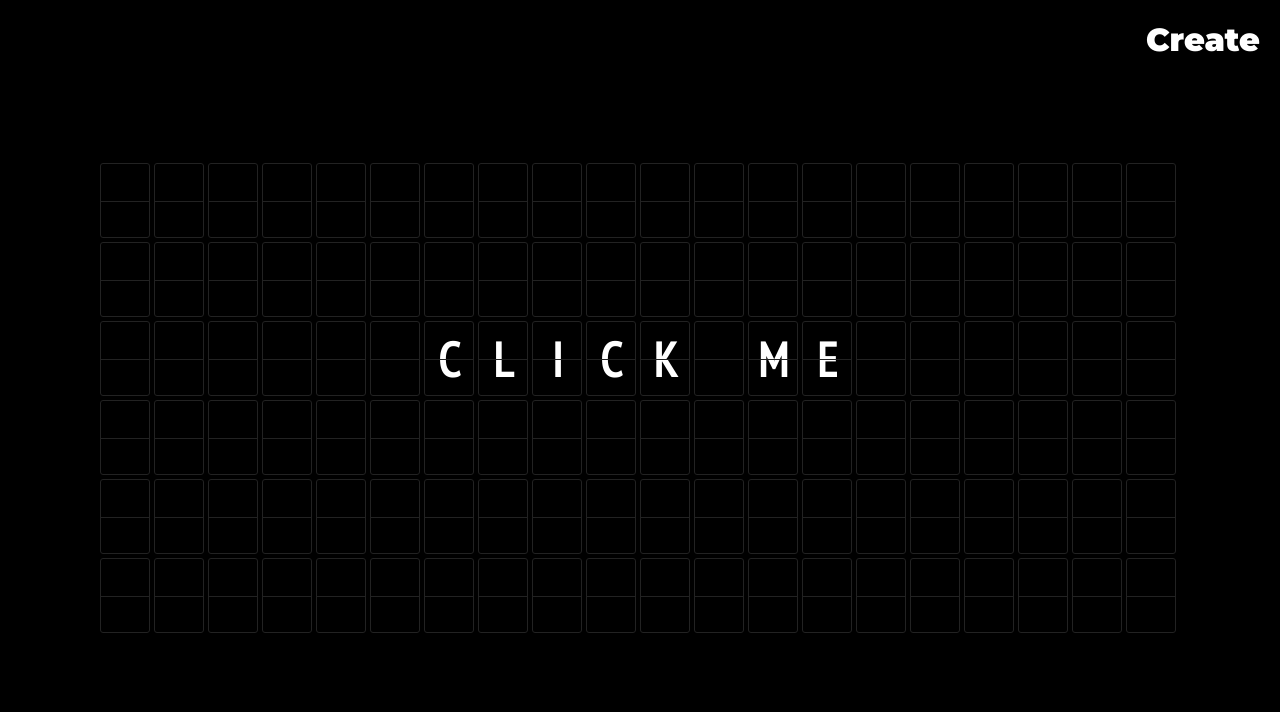
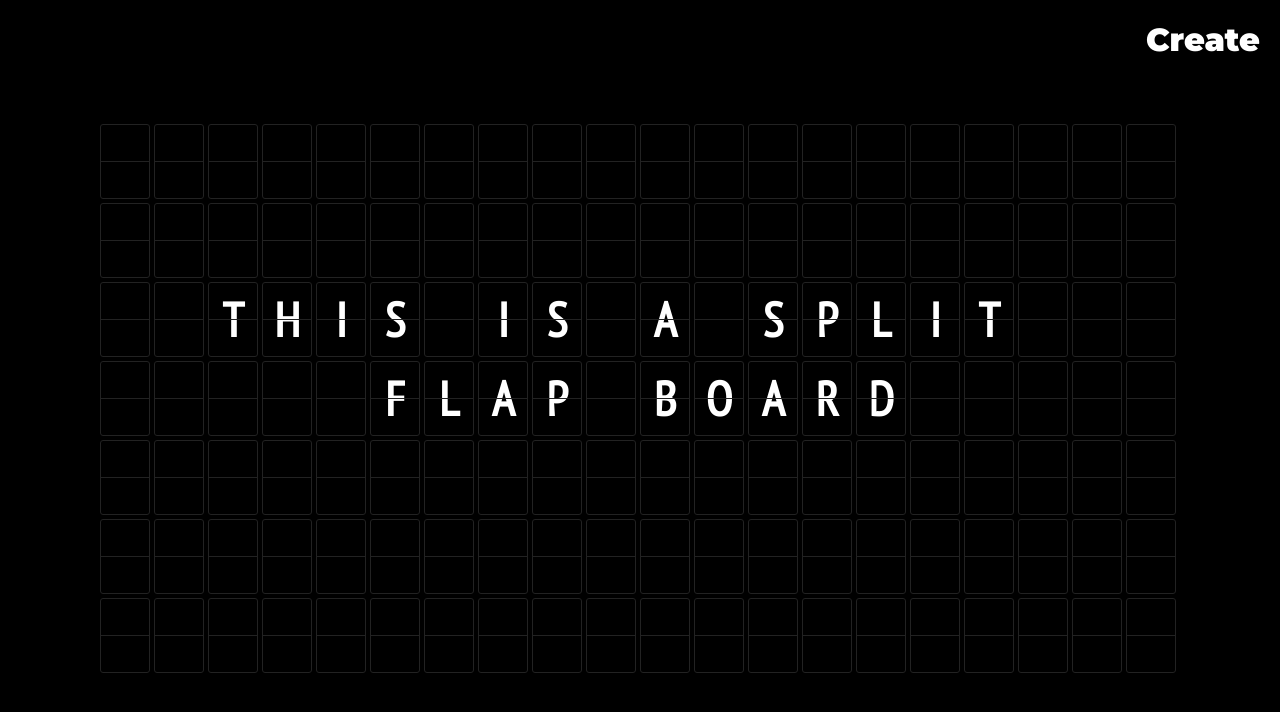
Before and after one commit to luketmillar/luketmillar.com, a React (Create React App) app: page /project/split-flap in a window 1280 px wide. Shown: the top 712 px of the page. Built offline with nearby package versions, Linux system fonts and the light colour scheme.

Commit message:
Start with random

```diff
--- a/src/projects/marquee/Board.tsx
+++ b/src/projects/marquee/Board.tsx
@@ -1,16 +1,22 @@
 import React from 'react'
 import SplitFlap from './SplitFlap'
-import { getLayout } from './layout'
+import { getLayout, getRandomLayout } from './layout'
 
 const duplicate = (x: (i: number) => React.ReactNode, n: number) => Array.from(new Array(n), (_, i) => x(i))
 
 interface IProps {
-    message: string
+    message: string | undefined
     width: number
     height: number
 }
 const Board = ({ message, width, height }: IProps) => {
-    const layout = React.useMemo(() => getLayout(message, width, height), [message, width, height])
+    const layout = React.useMemo(() => {
+        if (message) {
+            return getLayout(message, width, height)
+        } else {
+            return getRandomLayout(width, height)
+        }
+    }, [message, width, height])
     const center = Math.floor(width / 2)
     return <div>
         {duplicate((row: number) => (
--- a/src/projects/marquee/characters.ts
+++ b/src/projects/marquee/characters.ts
@@ -1,4 +1,4 @@
-export const characters = 'ABCDEFGHIJKLMNOPQRSTUVWXYZ1234567890=-+_|.,;:!?\'"@#$%^&*()~ '
+export const characters = 'ABCDEFGHIJKLMNOPQRSTUVWXYZ1234567890 .-+_|=,;:!?\'"@#$%^&*()~'
 export const characterList = characters.split('')
 
 export const getRandomCharacter = () => {
--- a/src/projects/marquee/index.tsx
+++ b/src/projects/marquee/index.tsx
@@ -6,8 +6,7 @@ import { Link } from 'react-router-dom'
 import styled from 'styled-components'
 
 const testMessages = [
-    'Click me',
-    'Welcome to Split Flap',
+    'This is a Split Flap board',
     'You can make your own',
     'click create In the top right',
 ]
@@ -29,14 +28,14 @@ const Marquee = () => {
         setIndex(-1)
         history.push('/project/split-flap')
     }
-    const message = messages[index] ?? ''
+    const message = messages[index]
     return <div onClick={nextMessage} style={{ display: 'flex', alignItems: 'center', justifyContent: 'center', height: '100vh' }}>
         <Switch>
             <Route path="/project/split-flap/create">
                 <Creator onCreate={onCreate} />
             </Route>
             <Route>
-                <Board message={message} width={20} height={6} />
+                <Board message={message} width={20} height={7} />
                 <CreateButton to="/project/split-flap/create">Create</CreateButton>
             </Route>
         </Switch>
--- a/src/projects/marquee/layout.ts
+++ b/src/projects/marquee/layout.ts
@@ -1,3 +1,5 @@
+import { getRandomCharacter } from "./characters"
+
 export const getLayout = (message: string, width: number, height: number): Record<string, string> => {
     const layout: Record<string, string> = {}
     const lines = splitIntoLines(message, width, height)
@@ -62,3 +64,13 @@ const findClosestSpace = (message: string, index: number, distance: number = 0):
     }
     return findClosestSpace(message, index, distance + 1)
 }
+
+export const getRandomLayout = (width: number, height: number) => {
+    const layout: Record<string, string> = {}
+    for (let row = 0; row < height; row++) {
+        for (let column = 0; column < width; column++) {
+            layout[`${row}-${column}`] = getRandomCharacter()
+        }
+    }
+    return layout
+}
```
